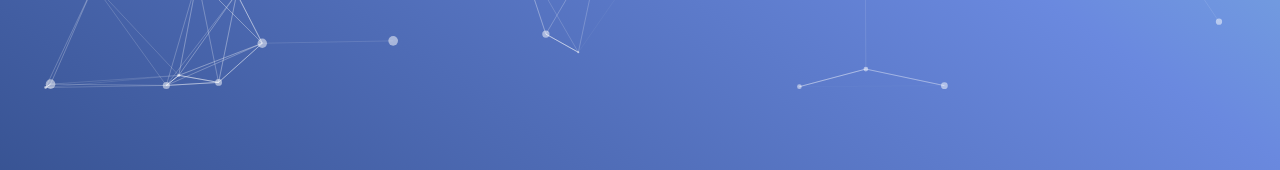
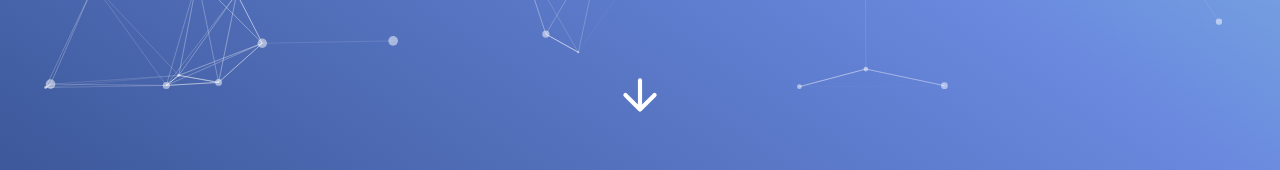
Before and after one commit to BAronHW/Portfolio-website, a React (Vite) app: page / in a window 1280 px wide. Shown: the part 711-881 px from the top of the page. Built offline with nearby package versions, Linux system fonts and the light colour scheme.

Commit message:
added a down arrow svg but the onClick down doesnt work yet

```diff
--- a/src/App.jsx
+++ b/src/App.jsx
@@ -29,7 +29,7 @@ const App = () => {
               onWorkClick={() => scrollToRef(workRef)}
               onAboutClick={() => scrollToRef(aboutRef)}
       />
-      <Title homeRef={homeRef}></Title>
+      <Title homeRef={homeRef} aboutRef={aboutRef}></Title>
       <div className="container">
         <Hero aboutRef={aboutRef}/>
       </div>
--- a/src/components/Title/Title.css
+++ b/src/components/Title/Title.css
@@ -23,3 +23,11 @@
     font-size: 1vw;
     font-style: italic;
   }
+
+  .down-arrow{
+    margin-top: 10rem;
+  }
+
+  .down-arrow:hover{
+    cursor: pointer;
+  }
--- a/src/components/Title/Title.jsx
+++ b/src/components/Title/Title.jsx
@@ -1,7 +1,15 @@
 import React from 'react'
 import './Title.css'
 
-const Title = ({homeRef}) => {
+const Title = ({homeRef, aboutRef}) => {
+
+  function downarrowclick(){
+    if(aboutRef.current){
+      aboutRef.current.scrollIntoView({behaviour: 'smooth'});
+    }
+    console.log("called")
+  };
+
   return (
     <div className='container' ref={homeRef}>
         <div className='name-occupation'>
@@ -13,6 +21,7 @@ const Title = ({homeRef}) => {
             <svg className='github-icon' fill="#FFFFFF" xmlns="http://www.w3.org/2000/svg"  viewBox="0 0 30 30" width="90px" height="90px">    <path d="M15,3C8.373,3,3,8.373,3,15c0,5.623,3.872,10.328,9.092,11.63C12.036,26.468,12,26.28,12,26.047v-2.051 c-0.487,0-1.303,0-1.508,0c-0.821,0-1.551-0.353-1.905-1.009c-0.393-0.729-0.461-1.844-1.435-2.526 c-0.289-0.227-0.069-0.486,0.264-0.451c0.615,0.174,1.125,0.596,1.605,1.222c0.478,0.627,0.703,0.769,1.596,0.769 c0.433,0,1.081-0.025,1.691-0.121c0.328-0.833,0.895-1.6,1.588-1.962c-3.996-0.411-5.903-2.399-5.903-5.098 c0-1.162,0.495-2.286,1.336-3.233C9.053,10.647,8.706,8.73,9.435,8c1.798,0,2.885,1.166,3.146,1.481C13.477,9.174,14.461,9,15.495,9 c1.036,0,2.024,0.174,2.922,0.483C18.675,9.17,19.763,8,21.565,8c0.732,0.731,0.381,2.656,0.102,3.594 c0.836,0.945,1.328,2.066,1.328,3.226c0,2.697-1.904,4.684-5.894,5.097C18.199,20.49,19,22.1,19,23.313v2.734 c0,0.104-0.023,0.179-0.035,0.268C23.641,24.676,27,20.236,27,15C27,8.373,21.627,3,15,3z"/></svg>
             <svg className='linkedin-icon' fill="#FFFFFF" xmlns="http://www.w3.org/2000/svg"  viewBox="0 0 32 32" width="90px" height="90px"><path d="M 7.5 5 C 6.132813 5 5 6.132813 5 7.5 L 5 24.5 C 5 25.867188 6.132813 27 7.5 27 L 24.5 27 C 25.867188 27 27 25.867188 27 24.5 L 27 7.5 C 27 6.132813 25.867188 5 24.5 5 Z M 7.5 7 L 24.5 7 C 24.785156 7 25 7.214844 25 7.5 L 25 24.5 C 25 24.785156 24.785156 25 24.5 25 L 7.5 25 C 7.214844 25 7 24.785156 7 24.5 L 7 7.5 C 7 7.214844 7.214844 7 7.5 7 Z M 10.4375 8.71875 C 9.488281 8.71875 8.71875 9.488281 8.71875 10.4375 C 8.71875 11.386719 9.488281 12.15625 10.4375 12.15625 C 11.386719 12.15625 12.15625 11.386719 12.15625 10.4375 C 12.15625 9.488281 11.386719 8.71875 10.4375 8.71875 Z M 19.46875 13.28125 C 18.035156 13.28125 17.082031 14.066406 16.6875 14.8125 L 16.625 14.8125 L 16.625 13.5 L 13.8125 13.5 L 13.8125 23 L 16.75 23 L 16.75 18.3125 C 16.75 17.074219 16.996094 15.875 18.53125 15.875 C 20.042969 15.875 20.0625 17.273438 20.0625 18.375 L 20.0625 23 L 23 23 L 23 17.78125 C 23 15.226563 22.457031 13.28125 19.46875 13.28125 Z M 9 13.5 L 9 23 L 11.96875 23 L 11.96875 13.5 Z"/></svg>
         </div>
+        <svg onClick={downarrowclick(aboutRef)} className='down-arrow' width="50" height="50" viewBox="0 0 24 24" fill="none" xmlns="http://www.w3.org/2000/svg"> <path d="M12 5V19M12 19L5 12M12 19L19 12" stroke="white" stroke-width="2" stroke-linecap="round" stroke-linejoin="round"/></svg>
     </div>
   )
 }
--- a/src/index.css
+++ b/src/index.css
@@ -22,21 +22,20 @@ a{
   text-decoration: none;
 }
 ::-webkit-scrollbar {
-  width: 12px; /* Adjust the width of the scrollbar */
-  background-color: gainsboro; /* Makes the scrollbar track transparent */
+  width: 12px;
+  background-color: gainsboro;
 }
 
-/* Styles the scrollbar handle */
 ::-webkit-scrollbar-thumb {
-  background-color: rgba(255, 255, 255, 0.5); /* Gives the scrollbar a light, semi-transparent white color */
-  border-radius: 6px; /* Rounds the corners of the scrollbar thumb */
-  border: 3px solid transparent; /* Creates padding around scroll thumb */
-  background-clip: padding-box; /* Ensures the border doesn't overlap the background color */
+  background-color: rgba(255, 255, 255, 0.5);
+  border-radius: 6px;
+  border: 3px solid transparent;
+  background-clip: padding-box;
 }
 
-/* Hover styles for the scrollbar handle */
+
 ::-webkit-scrollbar-thumb:hover {
-  background-color: rgba(255, 255, 255, 0); /* Darkens the handle a bit on hover for better visibility */
+  background-color: rgba(255, 255, 255, 0);
 }
 
 .project-container{
```
